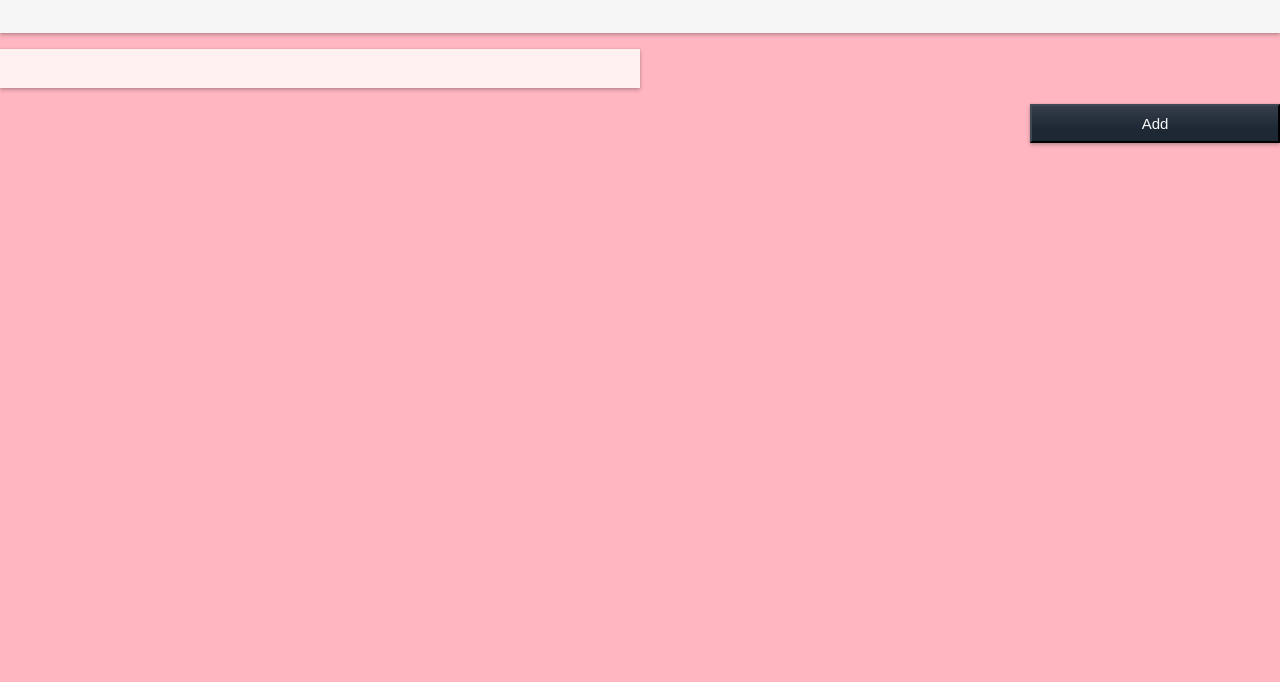
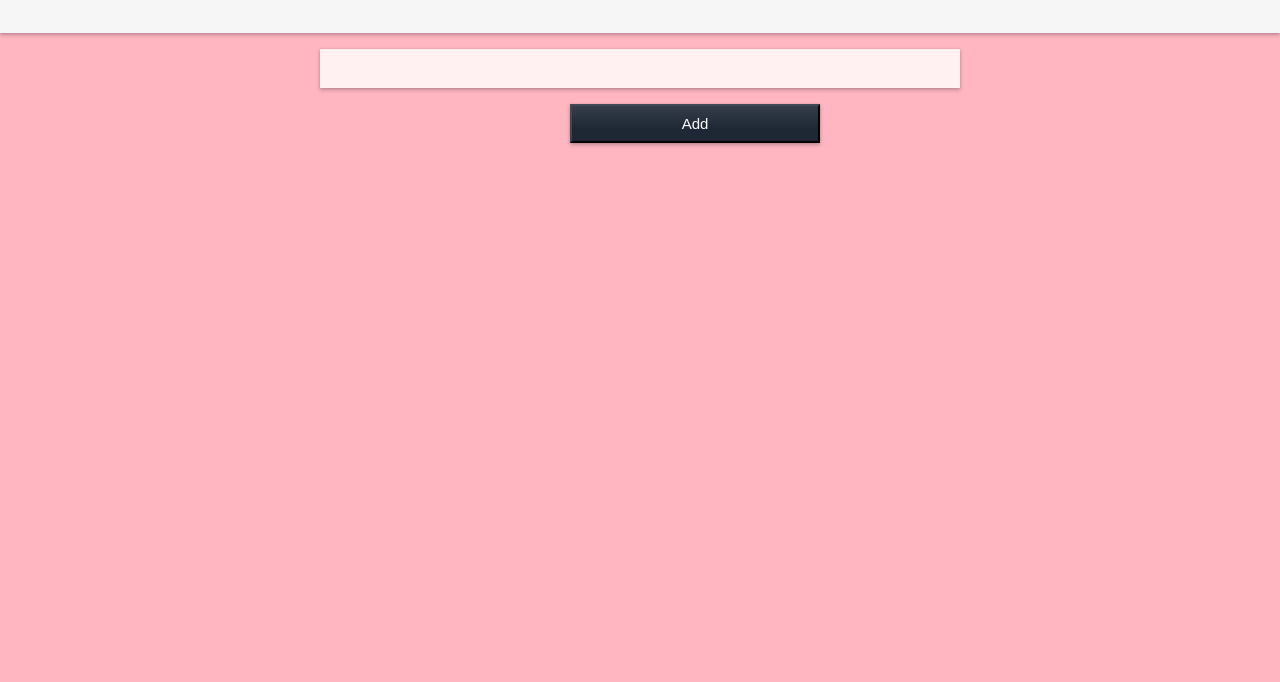
Before and after one commit to lchan217/js-and-jquery-review, a website: page src/index.html in a window 1280 px wide. Shown: the part 118-800 px from the top of the page. Drawn offline with nearby package versions, Linux system fonts and the light colour scheme.

Commit message:
add centering to css

```diff
--- a/src/index.css
+++ b/src/index.css
@@ -84,6 +84,7 @@ header p {
   background-color: rgba(255, 255, 255, 0.8);
   padding: 0.6em 1em;
   margin-top: 1em;
+  margin-left: 20em;
   border: 1px solid transparent;
   width: 50%;
   box-shadow: 0 0 0 #e5e5e5, 0 0 2px rgba(0, 0, 0, 0.12),
@@ -92,6 +93,7 @@ header p {
 
 .podcast-list {
   width: 50%;
+  margin-left: 20em;
 }
 
 .podcast-input:hover {
@@ -122,9 +124,9 @@ header p {
 .add-podcast {
   width: 250px;
   margin: 0px 0px;
+  margin-left: 38em;
   text-align: center;
   display: inline-block;
-  float: right;
   font-size: 15px;
   background-color: #1e2835;
   border-color: #404853;
```
